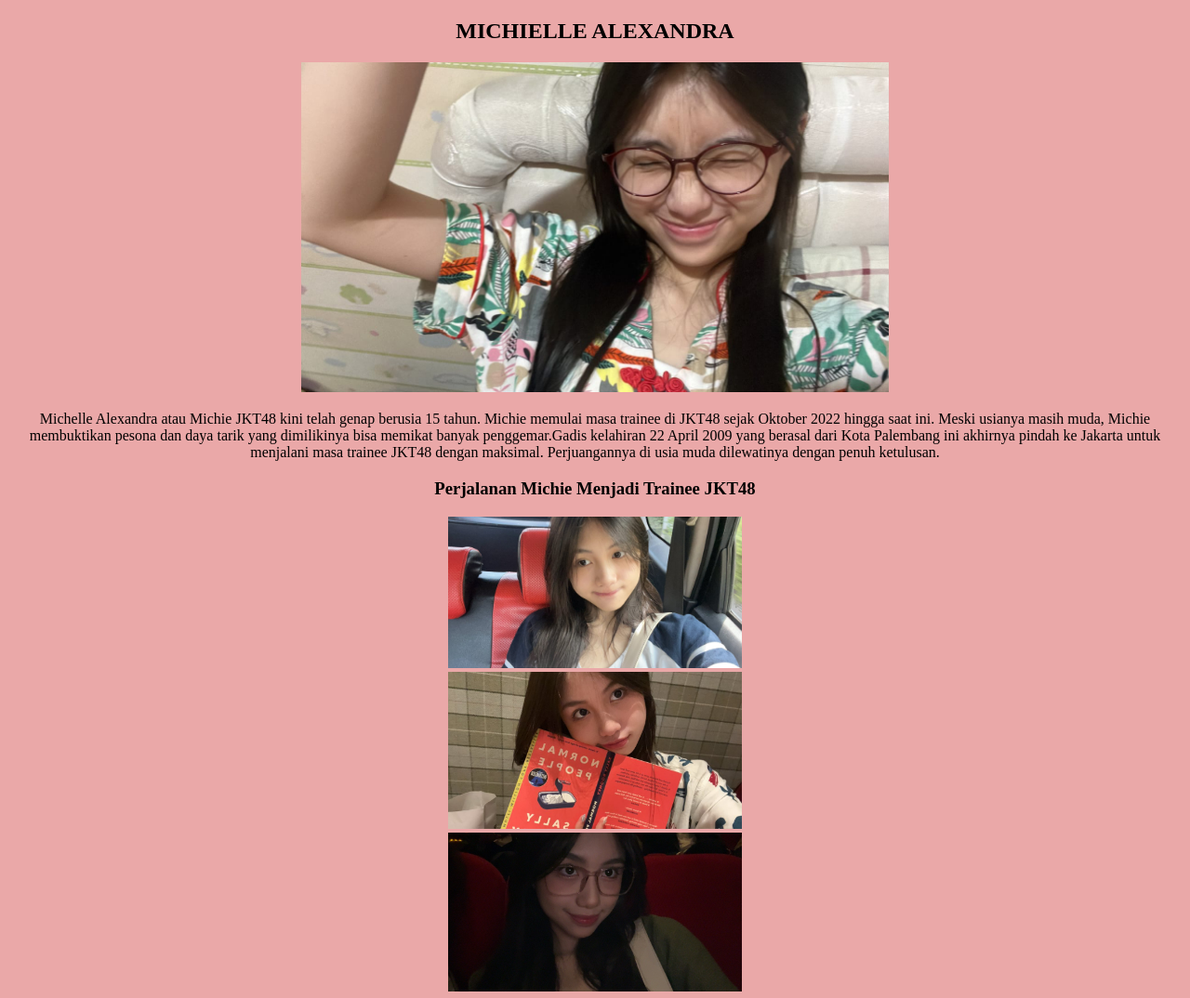
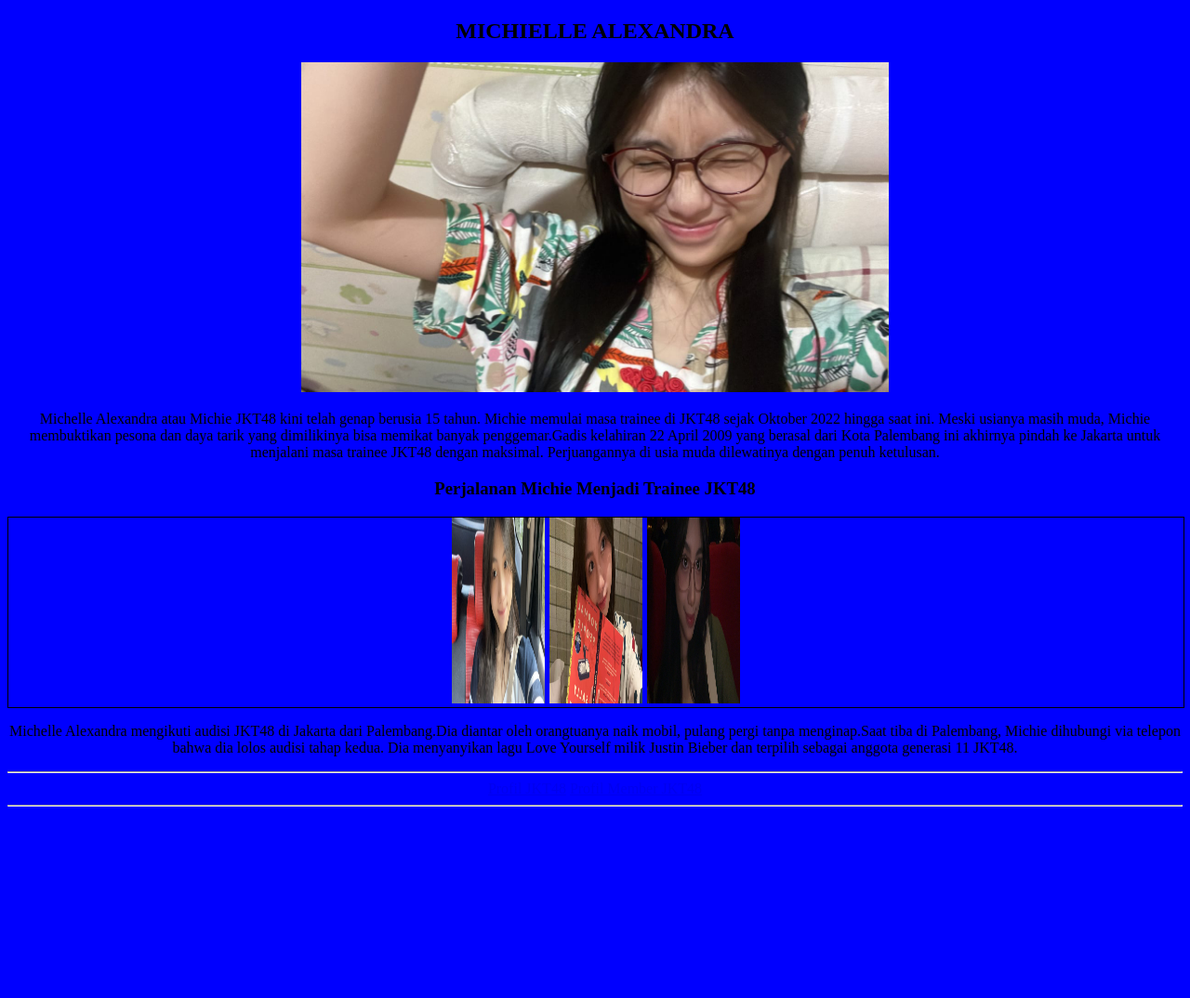
Before and after one commit to joshualiu2301/tugas1, a plain HTML site: page michie.html in a window 1280 px wide. Shown: the top 1074 px of the page at 93% size. After the commit the page ends 876 px from the top, so only its background shows below. Drawn offline with Linux system fonts and the light colour scheme.

Commit message:
Update sytle.css

```diff
--- a/css/sytle.css
+++ b/css/sytle.css
@@ -1,28 +1,26 @@
-* {
-    box-sizing: border-box;
+body{
+    background-color: blue;
 }
 
-/* stle hp */
-body {
-    background-color: rgb(156, 74, 74);
-}
-image{
-    width: 100%;
+.row img{
+ width: 100px;
+ height: 200px;
+
+
 }
 
+.row{
+    width: 100%;
+    border: 1px solid black;
+    display: flex;
+    justify-content: center;
+    gap: 5px;
 
-/* style tablet */
-@media screen and (min-width : 600px) {
-    body {
-        background-color: rgb(221, 9, 154);
-    }
+}
+@media screen and (max-width: 768px) {
+    .row{
+       flex-direction: column;
+        align-items: center;
 
-    .col-md-6{width: 50%;}
-}
-
-/* style desktop */
-@media screen and (min-width : 992px)  {
-    body {
-        background-color: #eaa8a8;
     }
 }
```
